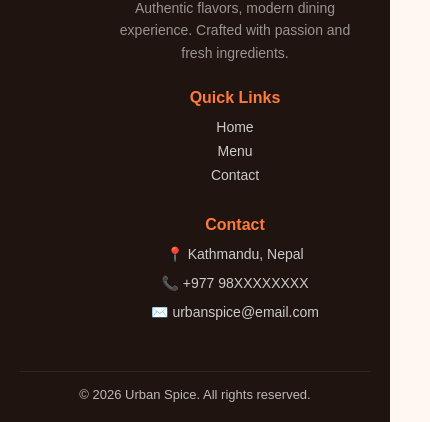
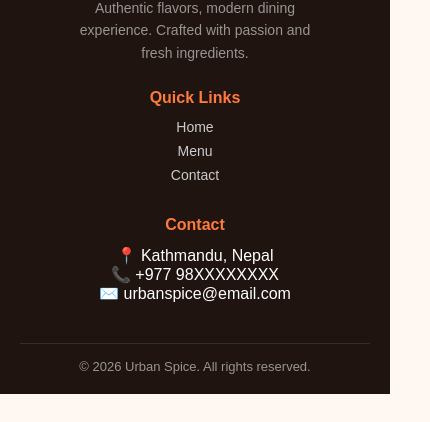
Before and after one commit to nee-tin/urban-spice-restaurant, a plain HTML site: page html-version/index.html in a window 390 px wide. Shown: the part 3164-3586 px from the top of the page, 430 px wide, since content can reach past the window. After the commit the page ends 3558 px from the top, so only its background shows below. Drawn offline with Linux system fonts and the light colour scheme.

Commit message:
Improve footer responsiveness and alignment

```diff
--- a/html-version/style.css
+++ b/html-version/style.css
@@ -440,9 +440,7 @@ body {
     flex-direction: column;
   }
 }
-
 /* Footer */
-
 .footer {
   background: #1f1410;
   color: #fff;
@@ -456,10 +454,19 @@ body {
   display: grid;
   grid-template-columns: repeat(3, 1fr);
   max-width: 1400px;
-  margin: auto;
+  margin: 0 auto;
   gap: 50px;
   padding: 0 20px;
   text-align: left;
+  align-items: start;
+}
+
+/* Column structure */
+.footer-brand,
+.footer-links,
+.footer-contact {
+  display: flex;
+  flex-direction: column;
 }
 
 /* =========================
@@ -468,6 +475,7 @@ body {
 .footer-brand h3 {
   font-size: 24px;
   margin-bottom: 10px;
+
   margin-left: 28px;
 }
 
@@ -509,43 +517,32 @@ body {
 }
 
 /* =========================
-   CONTACT (RIGHT)
+   CONTACT
 ========================= */
-
 .footer-contact {
-  display: flex;
-  justify-content: flex-end; /* push block to right column */
-}
-
-.footer-contact-content {
-  width: 390px;          /* controls alignment width */
-  text-align: center;    /* centers heading + text nicely */
-}
-
-/* Heading */
-.footer-contact-content h4 {
-  margin: 0 0 10px 0;
-  color: #ff7a3d;
-  font-size: 16px;
-}
-
-/* Paragraphs */
-.footer-contact-content p {
-  margin: 0 0 8px 0;
-  color: #ccc;
-  font-size: 14px;
-  line-height: 1.5;
+  text-align: center;
 }
 /* =========================
-   BOTTOM SECTION
+   FOOTER BOTTOM
 ========================= */
 .footer-bottom {
+  width: 100%;
   text-align: center;
   margin-top: 40px;
   padding-top: 15px;
-  border-top: 1px solid rgba(255,255,255,0.1);
+  border-top: 1px solid rgba(255, 255, 255, 0.1);
+}
+
+.footer-bottom p {
+  margin: 0;
   font-size: 13px;
+  color: #ccc;
   opacity: 0.7;
+}
+
+/* Brand alignment (desktop) */
+.footer-brand {
+  align-items: flex-start;
 }
 
 /* =========================
@@ -554,15 +551,28 @@ body {
 @media (max-width: 768px) {
   .footer-container {
     grid-template-columns: 1fr;
+    justify-items: center;
+    align-items: center;
     text-align: center;
     gap: 25px;
   }
 
   .footer-contact {
-    text-align: left;
+    text-align: center;
   }
 
+  .footer-brand {
+    align-items: center;
+  }
+
+  .footer-brand h3,
   .footer-brand p {
-    margin: auto;
+    margin-left: 0;
+    text-align: center;
+  }
+
+  .footer-links,
+  .footer-contact {
+    text-align: center;
   }
 }
```
